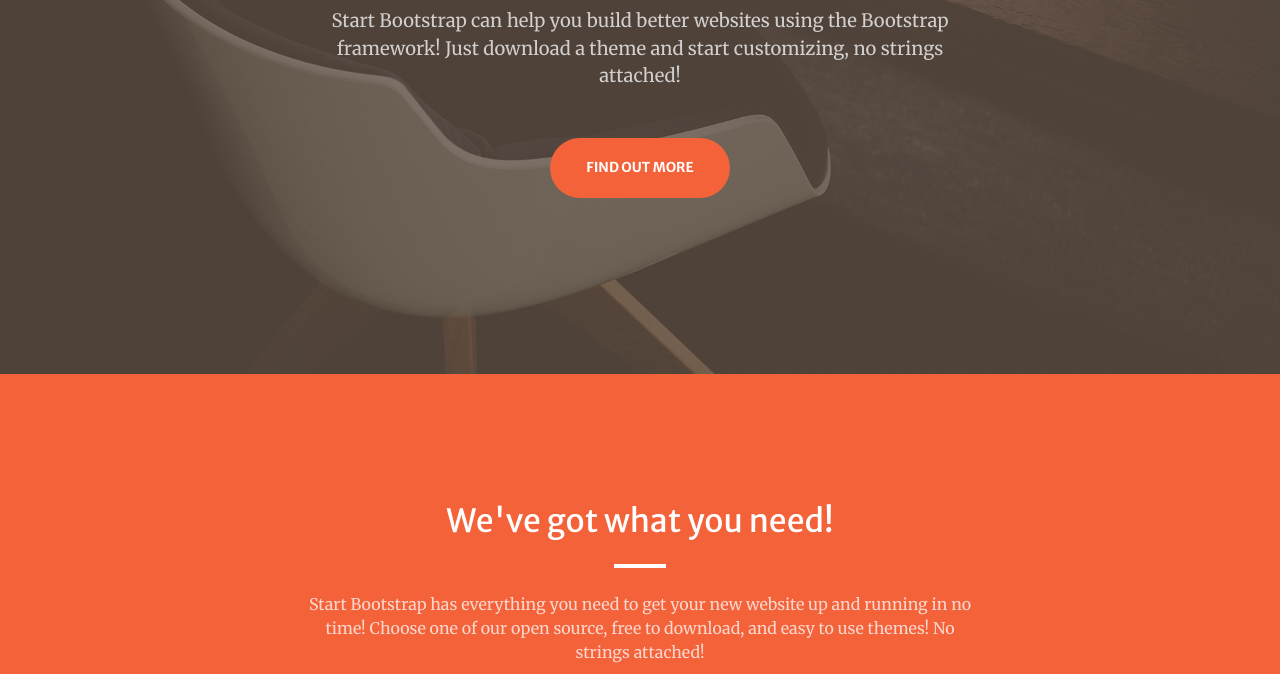
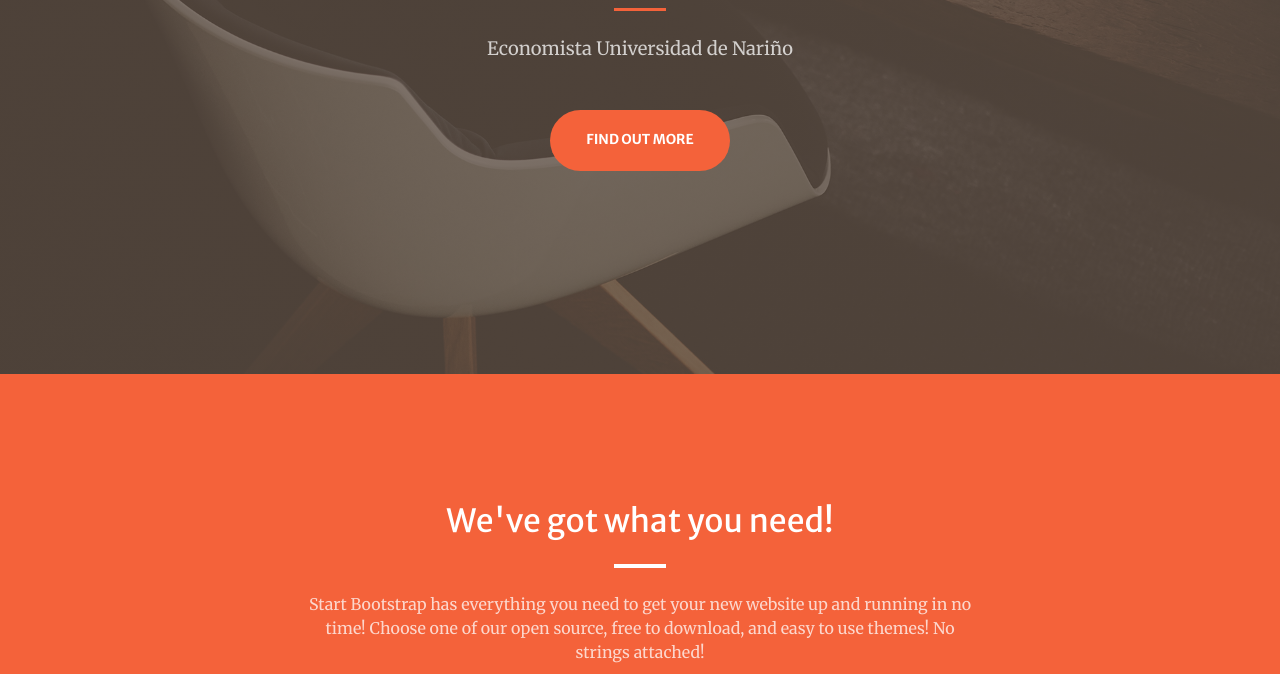
Before and after one commit to Yesid211/Portafolio-, a plain HTML site: page index.html in a window 1280 px wide. Shown: the part 426-1100 px from the top of the page. Drawn offline with nearby package versions, Linux system fonts and the light colour scheme; some packages are replaced by stand-ins of ours; a script that the page names is missing.

Commit message:
Update index.html

```diff
--- a/index.html
+++ b/index.html
@@ -43,7 +43,7 @@
                         <hr class="divider" />
                     </div>
                     <div class="col-lg-8 align-self-baseline">
-                        <p class="text-white-75 mb-5">Start Bootstrap can help you build better websites using the Bootstrap framework! Just download a theme and start customizing, no strings attached!</p>
+                        <p class="text-white-75 mb-5">Economista Universidad de Nariño</p>
                         <a class="btn btn-primary btn-xl" href="#about">Find Out More</a>
                     </div>
                 </div>
```
